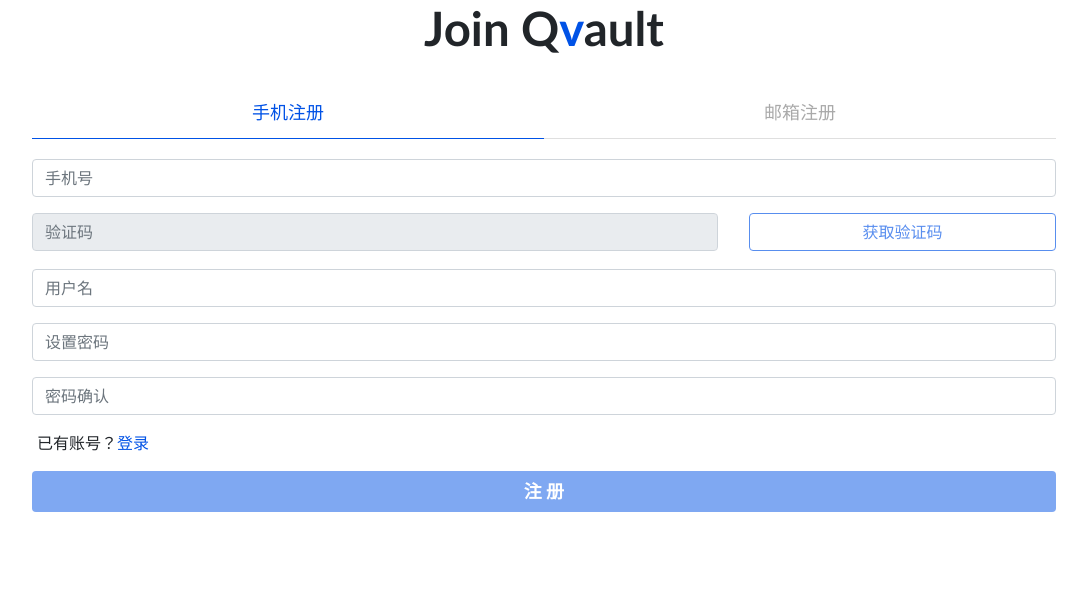
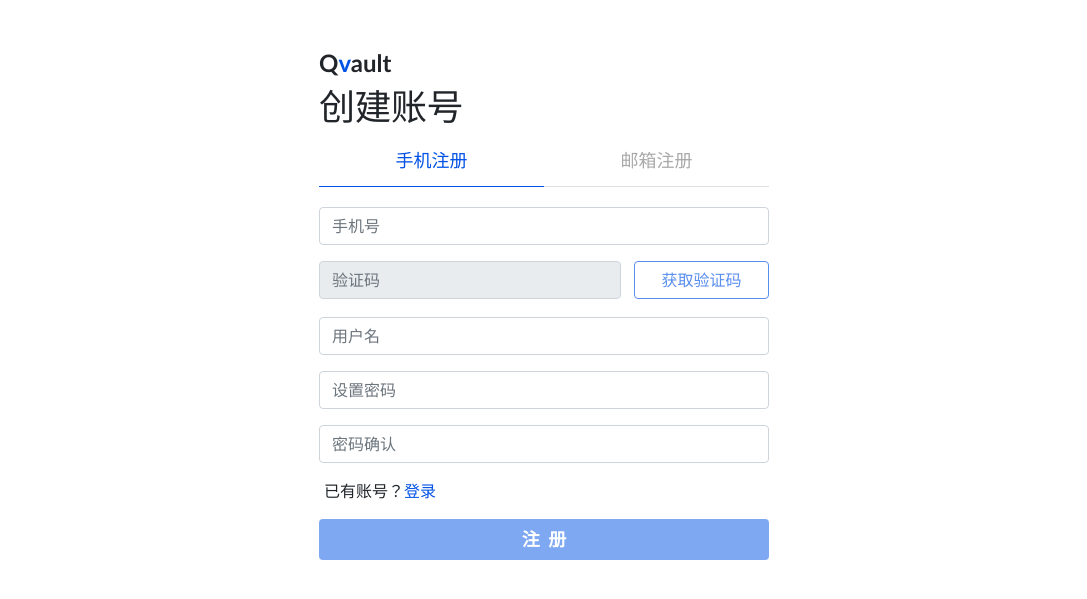
Before and after one commit to omnigene/Qvault, a Flask app: page /register in a window 1280 px wide. Shown: the top 599 px of the page, without its empty margins (96-1183 px from the left). Run offline with Flask 2, Linux system fonts and the light colour scheme; some libraries are stand-ins or nearby versions.

Commit message:
Modified auth pages style

```diff
--- a/app/auth/forms.py
+++ b/app/auth/forms.py
@@ -9,7 +9,7 @@ class RegistrationForm(FlaskForm):
     email=StringField('',render_kw={'placeholder':'邮箱','type':'email','onfocus':'this.placeholder=""','onblur':'this.placeholder="邮箱"'})
     password=PasswordField('',render_kw={'placeholder':'设置密码','type':'password','onfocus':'this.placeholder=""','onblur':'this.placeholder="设置密码"'})
     password1=PasswordField('',render_kw={'placeholder':'密码确认','type':'password','onfocus':'this.placeholder=""','onblur':'this.placeholder="密码确认"'})
-    submit=SubmitField('注 册')
+    submit=SubmitField('注  册')
 
 class LoginForm(FlaskForm):
     account=StringField('',validators=[InputRequired()],render_kw={'placeholder':'手机号/邮箱/用户名','onfocus':'this.placeholder=""','onblur':'this.placeholder="手机号/邮箱/用户名"'})
--- a/app/auth/views.py
+++ b/app/auth/views.py
@@ -11,7 +11,7 @@ from tencentcloud.sms.v20190711 import sms_client, models
 from tencentcloud.common.profile.client_profile import ClientProfile
 
 from flask import flash
-from .forms import RegistrationForm
+from .forms import RegistrationForm, LoginForm
 from ..import db
 
 @auth.route('/check', methods=['POST'])
@@ -66,3 +66,8 @@ def register():
         flash('您已注册成功！')
         return redirect(url_for('main.index'))
     return render_template('auth/register.html',form=form)
+
+@auth.route('/login', methods=['GET','POST'])
+def login():
+    form = LoginForm()
+    return render_template('auth/login.html', form=form)
--- a/app/static/css/auth.css
+++ b/app/static/css/auth.css
@@ -1,15 +1,23 @@
 .brand{
     font-family: "Constantia","Candara","Fredericka the Great","Dosis","Book Antiqua", serif;
     font-weight: bolder;
-    margin-top: 0;
-    text-align: center;
-    font-size: 296%;
+    font-size: 24px;
+    margin-bottom: 0;
+    margin-top: 10%;
 }
 
-form{
+.form-name{
+    font-size: 36px;
+    /*font-weight: 900;*/
+    font-family: 微软雅黑, serif;
+    margin-bottom: 0;
+}
+
+form,.title-wrap{
     width:80%;
     min-width: 360px;
-    margin: 30px auto;
+    max-width: 450px;
+    margin: 0 auto;
 }
 
 /*选项卡文字水平居中对齐*/
@@ -152,5 +160,5 @@ i{
 }
 
 #account{
-    margin-top: 50px;
+    margin-top: 30px;
 }
--- a/app/static/css/base.css
+++ b/app/static/css/base.css
@@ -37,17 +37,22 @@
 
 .modal-header{
     border-bottom: none;
+    padding:5px 10px;
+}
+
+.modal-body{
+    padding-top: 0;
 }
 
 #modal-dialog {
     max-width: none;
     min-width: 450px;
-    width: 32%;
+    width: 36%;
 }
 
 iframe{
     width:100%;
     border:none;
-    height: calc(69vh);
-    min-height: 650px;
+    height: 450px;
+    /*min-height: 650px;*/
 }
--- /dev/null
+++ b/app/static/js/base.js
@@ -0,0 +1,9 @@
+$(function () {
+    $('#login-btn').click(function () {
+        $('#base-iframe').attr("src","/login");
+    });
+    // $('#authModal').on('hidden.bs.modal', function () {
+    //     $('#base-iframe').contentWindow.location.reload();
+    //     // $('#base-iframe').attr("src","");
+    // });
+});
--- a/app/templates/auth/login.html
+++ b/app/templates/auth/login.html
@@ -10,7 +10,10 @@
 
 {% block body_content %}
     {% from "auth/form_constructor.html" import render_field %}
-    <h1 class="brand">Q<span class="v" style="color:#0052e6;">v</span>ault · </h1>
+    <div class="title-wrap">
+        <p class="brand">Q<span class="v" style="color:#0052e6;">v</span>ault</p>
+        <p class="form-name">欢迎回来！</p>
+    </div>
     <form action="{{ url_for('auth.login') }}" method="post" autocomplete="off" novalidate>
         {{ form.csrf_token }}
         {{ render_field(form.account) }}
--- a/app/templates/auth/register.html
+++ b/app/templates/auth/register.html
@@ -14,7 +14,10 @@
 {% block body_content %}
     <!-- 导入表单生成辅助模板文件form_constructor.html-->
     {% from "auth/form_constructor.html" import render_field %}
-    <h1 class="brand">Join Q<span class="v" style="color:#0052e6;">v</span>ault</h1>
+    <div class="title-wrap">
+        <p class="brand">Q<span class="v" style="color:#0052e6;">v</span>ault</p>
+        <p class="form-name">创建账号</p>
+    </div>
     <form action="{{ url_for('auth.register') }}" method="post" autocomplete="off" novalidate>
         <!-- Flask-WTF默认开启CSRF保护，添加下面代码以获取CSRF令牌，否则提交表单会报错-->
         {{ form.csrf_token }}
@@ -46,7 +49,7 @@
         {{ render_field(form.username) }}
         {{ render_field(form.password) }}
         {{ render_field(form.password1) }}
-        <p style="font-size: 16px;margin-left:5px;">已有账号？<a href="#" style="color:#0052e6;">登录</a></p>
+        <p style="font-size: 16px;margin-left:5px;">已有账号？<a href="{{ url_for('auth.login') }}" style="color:#0052e6;">登录</a></p>
         {{ form.submit(class='btn btn-block') }}
     </form>
     <!-- 导入实现前端表单验证功能的js文件-->
--- a/app/templates/base.html
+++ b/app/templates/base.html
@@ -37,7 +37,7 @@
                 </li>
             </ul>
             <!-- 沿用Bootstrap按钮的class命名规则，可保留其基本风格 -->
-            <button class="btn btn-outline-custom" data-toggle="modal" data-target="#authModal">登录</button>
+            <button class="btn btn-outline-custom" data-toggle="modal" data-target="#authModal" id="login-btn">登录</button>
         </div>
     </nav>
 
@@ -50,9 +50,8 @@
                     </button>
                 </div>
                 <div class="modal-body">
-{#                    <h1 class="title">Join Q<span class="v" style="color:#0052e6;">v</span>ault.</h1>#}
                     <div class="iframe_container">
-                        <iframe src="{{ url_for('auth.register') }}"></iframe>
+                        <iframe id="base-iframe"></iframe>
                     </div>
                 </div>
             </div>
@@ -64,5 +63,6 @@
 {% block body_content %}{% endblock %}
 <script src="https://cdn.jsdelivr.net/npm/popper.js@1.16.0/dist/umd/popper.min.js" integrity="sha384-Q6E9RHvbIyZFJoft+2mJbHaEWldlvI9IOYy5n3zV9zzTtmI3UksdQRVvoxMfooAo" crossorigin="anonymous"></script>
 <script src="https://stackpath.bootstrapcdn.com/bootstrap/4.4.1/js/bootstrap.min.js" integrity="sha384-wfSDF2E50Y2D1uUdj0O3uMBJnjuUD4Ih7YwaYd1iqfktj0Uod8GCExl3Og8ifwB6" crossorigin="anonymous"></script>
+<script src="{{ url_for('static',filename='js/base.js') }}"></script>
 </body>
 </html>
```
